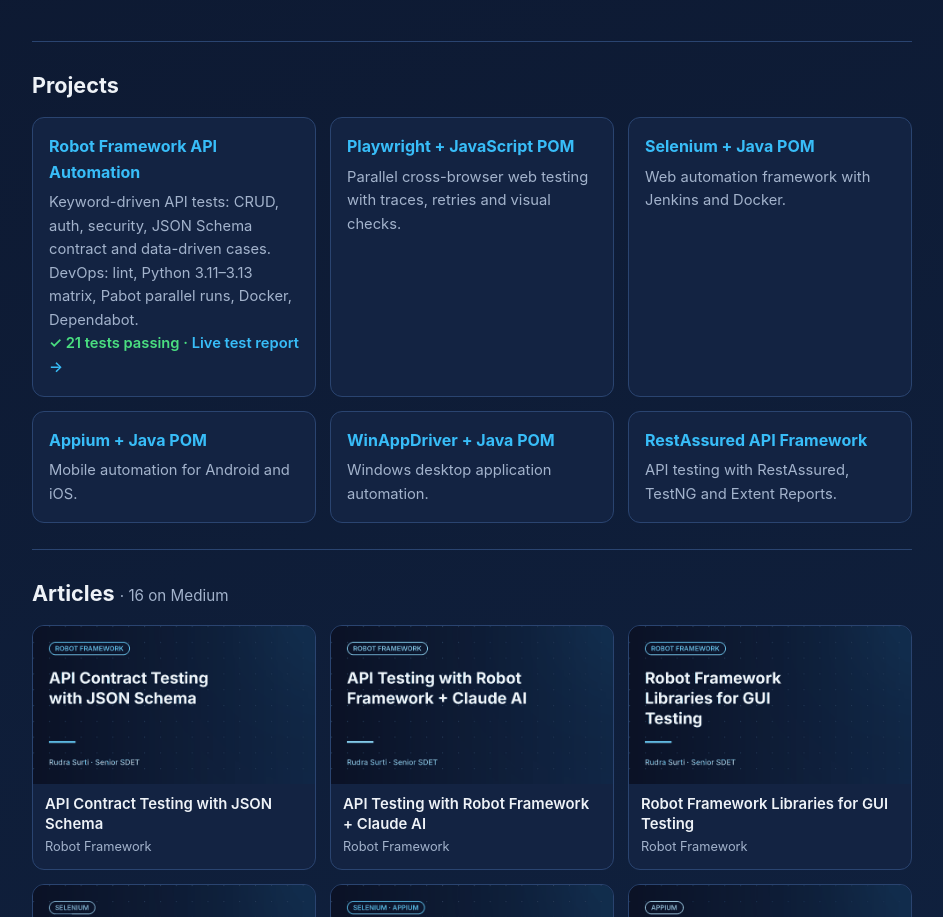
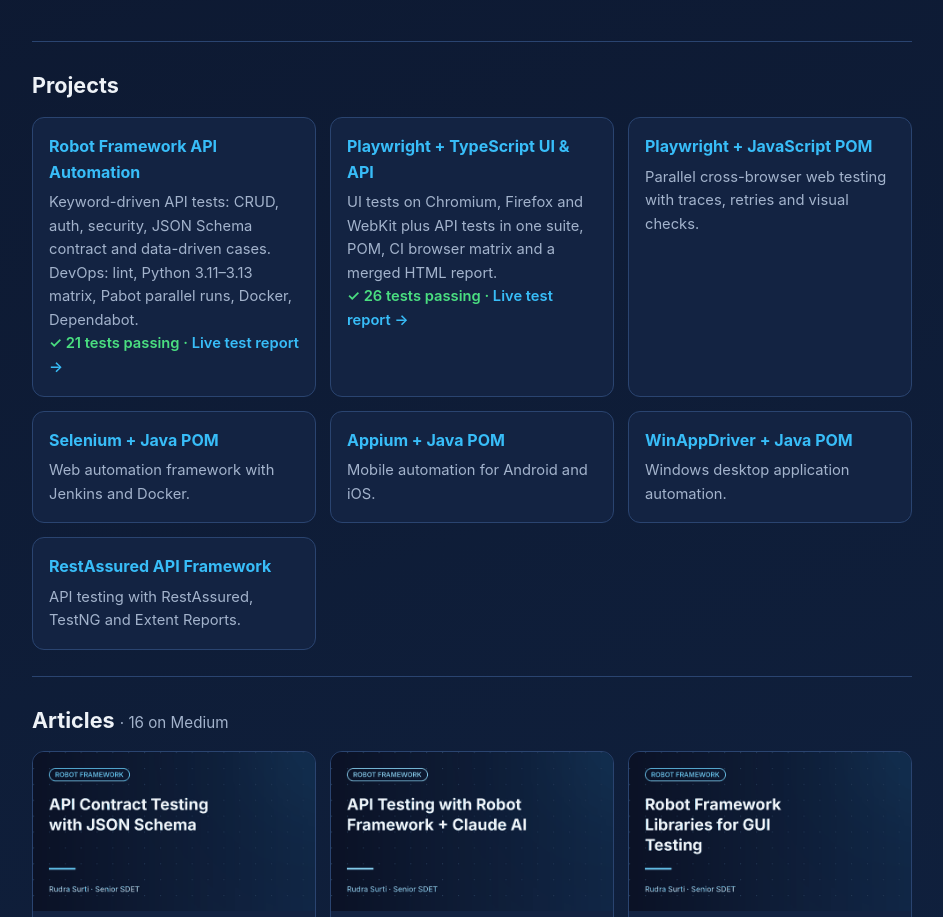
Before and after one commit to rudrasurti/rudrasurti.github.io, a plain HTML site: page index.html in a window 1280 px wide. Shown: the part 1510-2427 px from the top of the page, without its empty margins (168-1111 px from the left). Drawn offline with Linux system fonts and the light colour scheme.

Commit message:
Add Playwright TypeScript project

```diff
--- a/index.html
+++ b/index.html
@@ -113,6 +113,7 @@ footer{padding:30px 0 50px;color:var(--muted);font-size:.9rem;border-top:1px sol
   <h2>Projects</h2>
   <div class="grid">
     <div class="card"><h3><a href="https://github.com/rudrasurti/Robot-Framework-API-Automation">Robot Framework API Automation</a></h3><p>Keyword-driven API tests: CRUD, auth, security, JSON Schema contract and data-driven cases. DevOps: lint, Python 3.11–3.13 matrix, Pabot parallel runs, Docker, Dependabot.</p><p class="badge">✓ 21 tests passing · <a href="https://rudrasurti.github.io/Robot-Framework-API-Automation/">Live test report →</a></p></div>
+    <div class="card"><h3><a href="https://github.com/rudrasurti/Playwright-TypeScript-UI-API-Framework">Playwright + TypeScript UI &amp; API</a></h3><p>UI tests on Chromium, Firefox and WebKit plus API tests in one suite, POM, CI browser matrix and a merged HTML report.</p><p class="badge">✓ 26 tests passing · <a href="https://rudrasurti.github.io/Playwright-TypeScript-UI-API-Framework/">Live test report →</a></p></div>
     <div class="card"><h3><a href="https://github.com/rudrasurti/Playwright-JS-POM-Framework">Playwright + JavaScript POM</a></h3><p>Parallel cross-browser web testing with traces, retries and visual checks.</p></div>
     <div class="card"><h3><a href="https://github.com/rudrasurti/Selenium-Java-POM-Framework">Selenium + Java POM</a></h3><p>Web automation framework with Jenkins and Docker.</p></div>
     <div class="card"><h3><a href="https://github.com/rudrasurti/Appium-Java-POM-Framework">Appium + Java POM</a></h3><p>Mobile automation for Android and iOS.</p></div>
```
